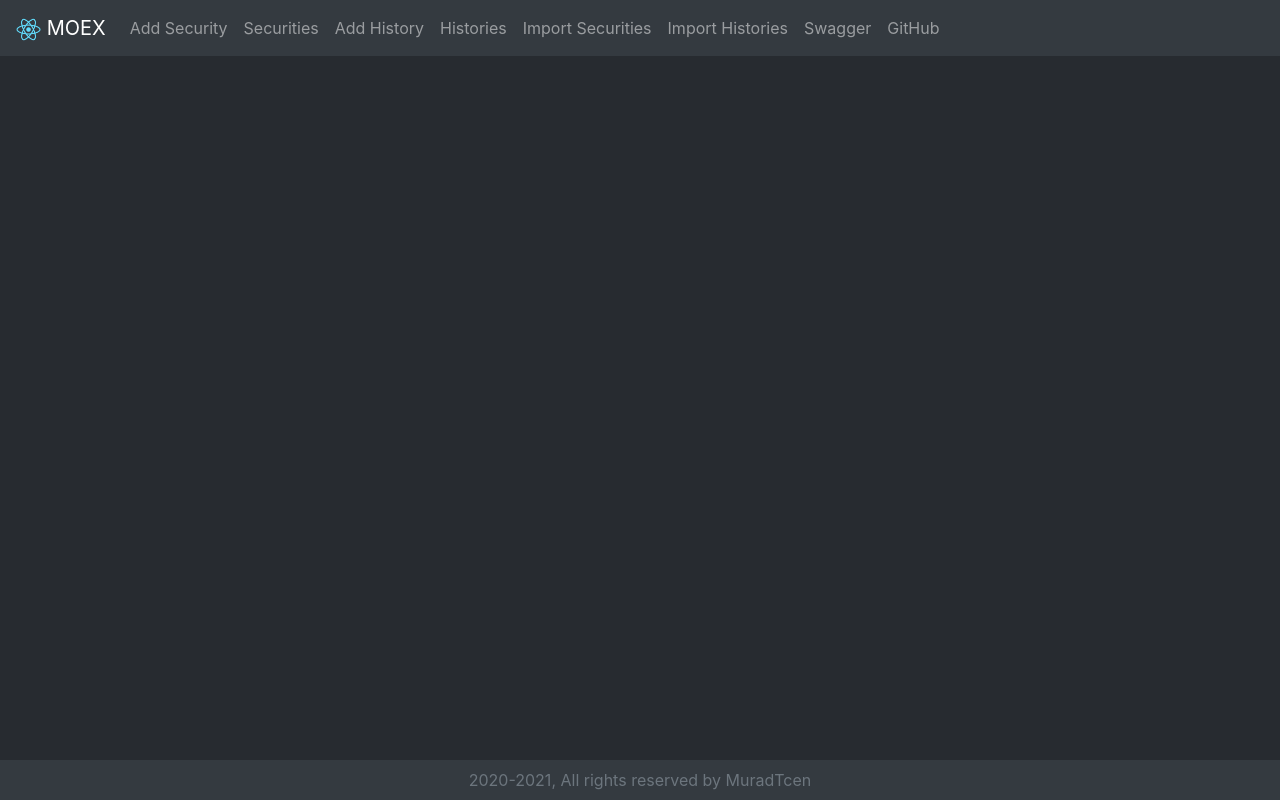
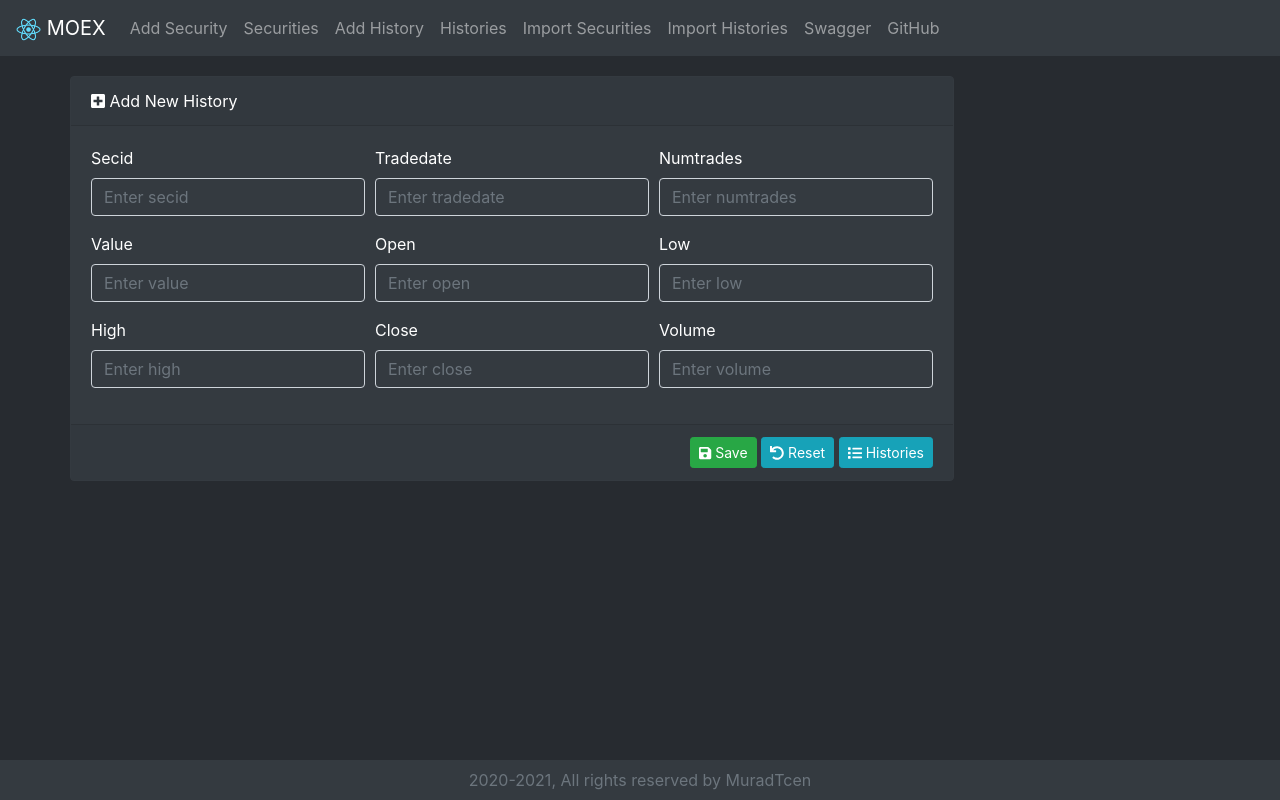
Before and after one commit to MuradTcen/for-tot-systems, a React (Create React App) app in the folder src/main/webapp/: page /add-history in a window 1280 px wide. Built offline with nearby package versions, Linux system fonts and the light colour scheme.

Commit message:
added front-end history, changed security

```diff
--- a/src/main/webapp/src/components/History.js
+++ b/src/main/webapp/src/components/History.js
@@ -8,196 +8,237 @@ import {MyToast} from './MyToast';
 
 export class History extends Component {
 
-    // constructor(props) {
-    //     super(props);
-    //     this.state = this.initialState;
-    //     this.state = {
-    //         show: false
-    //     };
-    //     this.historyChange = this.historyChange.bind(this);
-    //     this.submitHistory = this.submitHistory.bind(this);
-    // }
-    //
-    // initialState = {
-    //     secid: '', shortname: '', regnumber: '', name: '', emitentTitle: '', isTraded: false
-    // };
-    //
-    // componentDidMount() {
-    //     const historySecid = this.props.match.params.secid;
-    //     const historyDate = this.props.match.params.date;
-    //     if (historySecid && historyDate) {
-    //         this.findHistoryBySecidAndDate(historySecid, historyDate);
-    //     }
-    // }
-    //
-    // findHistoryBySecidAndDate = (historySecid, date) => {
-    //     axios.get("http://localhost:8080/api/history/" + historySecid + "/" + date)
-    //         .then(response => {
-    //             if (response.data != null) {
-    //                 this.setState({
-    //                     secid: response.data.secid,
-    //                     shortname: response.data.shortname,
-    //                     regnumber: response.data.regnumber,
-    //                     name: response.data.name,
-    //                     emitentTitle: response.data.emitentTitle,
-    //                     isTraded: response.data.isTraded ? "on" : "false",
-    //                 })
-    //             }
-    //         }).catch((error) => {
-    //         console.error("Error - " + error)
-    //     });
-    // };
-    //
-    // resetHistory = () => {
-    //     this.setState(() => this.initialState);
-    // };
-    //
-    // submitHistory = event => {
-    //     event.preventDefault();
-    //
-    //     const history = {
-    //         secid: this.state.secid,
-    //         shortname: this.state.shortname,
-    //         regnumber: this.state.regnumber,
-    //         name: this.state.name,
-    //         emitentTitle: this.state.emitentTitle,
-    //         isTraded: this.state.isTraded
-    //     };
-    //
-    //     axios.post("http://localhost:8080/api/history/", history)
-    //         .then(response => {
-    //             if (response.data != null) {
-    //                 this.setState({"show": true, "method": "post"});
-    //                 setTimeout(() => this.setState({"show": false}), 3000);
-    //                 setTimeout(() => this.securities(), 3000);
-    //             } else {
-    //                 this.setState({"show": false});
-    //             }
-    //         });
-    //
-    //     this.setState(this.initialState);
-    // };
-    //
-    // updateSecurity = event => {
-    //     event.preventDefault();
-    //
-    //     const security = {
-    //         secid: this.state.secid,
-    //         shortname: this.state.shortname,
-    //         regnumber: this.state.regnumber,
-    //         name: this.state.name,
-    //         emitentTitle: this.state.emitentTitle,
-    //         isTraded: this.state.isTraded
-    //     };
-    //
-    //     axios.put("http://localhost:8080/api/history/", security)
-    //         .then(response => {
-    //             if (response.data != null) {
-    //                 this.setState({"show": true, "method": "put"});
-    //                 setTimeout(() => this.setState({"show": false}), 3000);
-    //             } else {
-    //                 this.setState({"show": false});
-    //             }
-    //         });
-    //
-    //     this.setState(this.initialState);
-    // };
-    //
-    // historyChange = event => {
-    //     this.setState({
-    //         [event.target.name]: event.target.value
-    //     });
-    // };
-    //
-    // onChangeCheck = () => {
-    //     this.setState(initialState => ({
-    //         isTraded: !initialState.isTraded,
-    //     }));
-    // };
-    //
-    // securities = () => {
-    //     return this.props.history.push("/list");
-    // };
+    constructor(props) {
+        super(props);
+        this.state = this.initialState;
+        this.state = {
+            show: false
+        };
+        this.historyChange = this.historyChange.bind(this);
+        this.submitHistory = this.submitHistory.bind(this);
+    }
+
+    initialState = {
+        secid: '', tradedate: '', numtrades: '', value: '', open: '', low: '', high: '', close: '', volume: '',
+    };
+
+    componentDidMount() {
+        const historySecid = this.props.match.params.secid;
+        const historyDate = this.props.match.params.date;
+        if (historySecid && historyDate) {
+            this.findHistoryBySecidAndDate(historySecid, historyDate);
+        }
+    }
+
+    findHistoryBySecidAndDate = (historySecid, date) => {
+        axios.get("http://localhost:8080/api/history/" + historySecid + "/" + date)
+            .then(response => {
+                if (response.data != null) {
+                    this.setState({
+                        secid: response.data.secid,
+                        tradedate: response.data.tradedate,
+                        numtrades: response.data.numtrades,
+                        value: response.data.value,
+                        open: response.data.open,
+                        low: response.data.low,
+                        high: response.data.high,
+                        close: response.data.close,
+                        volume: response.data.volume,
+                    })
+                }
+            }).catch((error) => {
+            console.error("Error - " + error)
+        });
+    };
+
+    resetHistory = () => {
+        this.setState(() => this.initialState);
+    };
+
+    submitHistory = event => {
+        event.preventDefault();
+
+        const history = {
+            secid: this.state.secid,
+            tradedate: this.state.tradedate,
+            numtrades: this.state.numtrades,
+            value: this.state.value,
+            open: this.state.open,
+            low: this.state.low,
+            high: this.state.high,
+            close: this.state.close,
+            volume: this.state.volume,
+        };
+
+        axios.post("http://localhost:8080/api/history/", history)
+            .then(response => {
+                if (response.data != null) {
+                    this.setState({"show": true, "method": "post"});
+                    setTimeout(() => this.setState({"show": false}), 3000);
+                    setTimeout(() => this.histories(), 3000);
+                } else {
+                    this.setState({"show": false});
+                }
+            });
+
+        this.setState(this.initialState);
+    };
+
+    updateSecurity = event => {
+        event.preventDefault();
+
+        const security = {
+            secid: this.state.secid,
+            tradedate: this.state.tradedate,
+            numtrades: this.state.numtrades,
+            value: this.state.value,
+            open: this.state.open,
+            low: this.state.low,
+            high: this.state.high,
+            close: this.state.close,
+            volume: this.state.volume,
+        };
+
+        axios.put("http://localhost:8080/api/history/", security)
+            .then(response => {
+                if (response.data != null) {
+                    this.setState({"show": true, "method": "put"});
+                    setTimeout(() => this.setState({"show": false}), 3000);
+                } else {
+                    this.setState({"show": false});
+                }
+            });
+
+        this.setState(this.initialState);
+    };
+
+    historyChange = event => {
+        this.setState({
+            [event.target.name]: event.target.value
+        });
+    };
+
+    onChangeCheck = () => {
+        this.setState(initialState => ({
+            isTraded: !initialState.isTraded,
+        }));
+    };
+
+    histories = () => {
+        return this.props.history.push("/histories");
+    };
 
     render() {
-        // const {secid, name, shortname, regnumber, emitentTitle, isTraded} = this.state;
+        const {secid, tradedate, numtrades, value, open, low, high, close, volume} = this.state;
+
         return (
             <div>
-                {/*<div style={{"display": this.state.show ? "block" : "none"}}>*/}
-                {/*    <MyToast show={this.state.show}*/}
-                {/*             message={this.state.method === "put" ? "Security Updated Successfully." : "Security Saved Successfully."}*/}
-                {/*             type={"success"}/>*/}
-                {/*</div>*/}
-                {/*<Card className={"border border-dark bg-dark text-white"}>*/}
-                {/*    <Card.Header><FontAwesomeIcon icon={this.state.secid ? faEdit : faPlusSquare}/>{this.state.secid ? " Update Security" : " Add New Security"}</Card.Header>*/}
-                {/*    <Form onReset={this.resetHistory} onSubmit={this.props.match.params.id? this.updateSecurity : this.submitHistory} id="securityFormId">*/}
-                {/*        <Card.Body>*/}
-                {/*            <Form.Row>*/}
-                {/*                <Form.Group as={Col} controlId="formGridSecid">*/}
-                {/*                    <Form.Label>Secid</Form.Label>*/}
-                {/*                    <Form.Control required autoComplete="off" readOnly={this.props.match.params.id}*/}
-                {/*                                  type="text" name="secid"*/}
-                {/*                                  value={secid} onChange={this.historyChange}*/}
-                {/*                                  className={"bg-dark text-white"}*/}
-                {/*                                  placeholder="Enter secid"/>*/}
-                {/*                </Form.Group>*/}
-                {/*                <Form.Group as={Col} controlId="formGridShortname">*/}
-                {/*                    <Form.Label>Shortname</Form.Label>*/}
-                {/*                    <Form.Control required autoComplete="off"*/}
-                {/*                                  type="text" name="shortname"*/}
-                {/*                                  value={shortname}*/}
-                {/*                                  onChange={this.historyChange}*/}
-                {/*                                  className={"bg-dark text-white"}*/}
-                {/*                                  placeholder="Enter shortname"/>*/}
-                {/*                </Form.Group>*/}
-                {/*            </Form.Row>*/}
-                {/*            <Form.Row>*/}
-                {/*                <Form.Group as={Col} controlId="formGridRegnumber">*/}
-                {/*                    <Form.Label>Regnumber</Form.Label>*/}
-                {/*                    <Form.Control required autoComplete="off"*/}
-                {/*                                  type="text" name="regnumber"*/}
-                {/*                                  value={regnumber} onChange={this.historyChange}*/}
-                {/*                                  className={"bg-dark text-white"}*/}
-                {/*                                  placeholder="Enter regnumber"/>*/}
-                {/*                </Form.Group>*/}
-                {/*                <Form.Group as={Col} controlId="formGridname">*/}
-                {/*                    <Form.Label>Name</Form.Label>*/}
-                {/*                    <Form.Control required autoComplete="off"*/}
-                {/*                                  type="text" name="name"*/}
-                {/*                                  value={name} onChange={this.historyChange}*/}
-                {/*                                  className={"bg-dark text-white"}*/}
-                {/*                                  placeholder="Enter name"/>*/}
-                {/*                </Form.Group>*/}
-                {/*            </Form.Row>*/}
-                {/*            <Form.Row>*/}
-                {/*                <Form.Group as={Col} controlId="formGridEmitentTitle">*/}
-                {/*                    <Form.Label>Emitent Title</Form.Label>*/}
-                {/*                    <Form.Control required autoComplete="off"*/}
-                {/*                                  type="text" name="emitentTitle"*/}
-                {/*                                  value={emitentTitle} onChange={this.historyChange}*/}
-                {/*                                  className={"bg-dark text-white"}*/}
-                {/*                                  placeholder="Enter emitentTitle"/>*/}
-                {/*                </Form.Group>*/}
-                {/*            </Form.Row>*/}
-                {/*            <Form.Group controlId="formGridIsTraded">*/}
-                {/*                <Form.Check type="checkbox" name="isTraded"*/}
-                {/*                            checked={isTraded} onChange={this.onChangeCheck}*/}
-                {/*                            label="Is Traded"/>*/}
-                {/*            </Form.Group>*/}
-                {/*        </Card.Body>*/}
-                {/*        <Card.Footer style={{"textAlign": "right"}}>*/}
-                {/*            <Button size="sm" variant="success" type="submit">*/}
-                {/*                <FontAwesomeIcon icon={faSave}/> {this.props.match.params.id ? "Update" : "Save"}*/}
-                {/*            </Button>{' '}*/}
-                {/*            <Button size="sm" variant="info" type="reset">*/}
-                {/*                <FontAwesomeIcon icon={faUndo}/> Reset*/}
-                {/*            </Button>{' '}*/}
-                {/*            <Button size="sm" variant="info" type="button" onClick={this.securities.bind()}>*/}
-                {/*                <FontAwesomeIcon icon={faList}/> Securities*/}
-                {/*            </Button>*/}
-                {/*        </Card.Footer>*/}
-                {/*    </Form>*/}
-                {/*</Card>*/}
+                <div style={{"display": this.state.show ? "block" : "none"}}>
+                    <MyToast show={this.state.show}
+                             message={this.state.method === "put" ? "History Updated Successfully." : "History Saved Successfully."}
+                             type={"success"}/>
+                </div>
+                <Card className={"border border-dark bg-dark text-white"}>
+                    <Card.Header><FontAwesomeIcon
+                        icon={this.state.secid ? faEdit : faPlusSquare}/>{this.props.match.params.secid ? " Update History" : " Add New History"}
+                    </Card.Header>
+                    <Form onReset={this.resetHistory}
+                          onSubmit={this.props.match.params.id ? this.updateSecurity : this.submitHistory}
+                          id="historyFormId">
+                        <Card.Body>
+                            <Form.Row>
+                                <Form.Group as={Col} controlId="formGridSecid">
+                                    <Form.Label>Secid</Form.Label>
+                                    <Form.Control required autoComplete="off" readOnly={this.props.match.params.secid}
+                                                  type="text" name="secid"
+                                                  value={secid} onChange={this.historyChange}
+                                                  className={"bg-dark text-white"}
+                                                  placeholder="Enter secid"/>
+                                </Form.Group>
+                                <Form.Group as={Col} controlId="formGridTradedate">
+                                    <Form.Label>Tradedate</Form.Label>
+                                    <Form.Control required autoComplete="off" readOnly={this.props.match.params.secid}
+                                                  type="text" name="tradedate"
+                                                  value={tradedate}
+                                                  onChange={this.historyChange}
+                                                  className={"bg-dark text-white"}
+                                                  placeholder="Enter tradedate"/>
+                                </Form.Group>
+                                <Form.Group as={Col} controlId="formGridRegnumber">
+                                    <Form.Label>Numtrades</Form.Label>
+                                    <Form.Control required autoComplete="off"
+                                                  type="text" name="numtrades"
+                                                  value={numtrades} onChange={this.historyChange}
+                                                  className={"bg-dark text-white"}
+                                                  placeholder="Enter numtrades"/>
+                                </Form.Group>
+                            </Form.Row>
+                            <Form.Row>
+                                <Form.Group as={Col} controlId="formGridValue">
+                                    <Form.Label>Value</Form.Label>
+                                    <Form.Control required autoComplete="off"
+                                                  type="text" name="value"
+                                                  value={value} onChange={this.historyChange}
+                                                  className={"bg-dark text-white"}
+                                                  placeholder="Enter value"/>
+                                </Form.Group>
+                                <Form.Group as={Col} controlId="formGridOpen">
+                                    <Form.Label>Open</Form.Label>
+                                    <Form.Control required autoComplete="off"
+                                                  type="text" name="open"
+                                                  value={open} onChange={this.historyChange}
+                                                  className={"bg-dark text-white"}
+                                                  placeholder="Enter open"/>
+                                </Form.Group>
+                                <Form.Group as={Col} controlId="formGridLow">
+                                    <Form.Label>Low</Form.Label>
+                                    <Form.Control required autoComplete="off"
+                                                  type="text" name="low"
+                                                  value={low} onChange={this.historyChange}
+                                                  className={"bg-dark text-white"}
+                                                  placeholder="Enter low"/>
+                                </Form.Group>
+                            </Form.Row>
+                            <Form.Row>
+                                <Form.Group as={Col} controlId="formGridHigh">
+                                    <Form.Label>High</Form.Label>
+                                    <Form.Control required autoComplete="off"
+                                                  type="text" name="high"
+                                                  value={high} onChange={this.historyChange}
+                                                  className={"bg-dark text-white"}
+                                                  placeholder="Enter high"/>
+                                </Form.Group>
+                                <Form.Group as={Col} controlId="formGridClose">
+                                    <Form.Label>Close</Form.Label>
+                                    <Form.Control required autoComplete="off"
+                                                  type="text" name="close"
+                                                  value={close} onChange={this.historyChange}
+                                                  className={"bg-dark text-white"}
+                                                  placeholder="Enter close"/>
+                                </Form.Group>
+                                <Form.Group as={Col} controlId="formGridVolume">
+                                    <Form.Label>Volume</Form.Label>
+                                    <Form.Control required autoComplete="off"
+                                                  type="text" name="volume"
+                                                  value={volume} onChange={this.historyChange}
+                                                  className={"bg-dark text-white"}
+                                                  placeholder="Enter volume"/>
+                                </Form.Group>
+                            </Form.Row>
+                        </Card.Body>
+                        <Card.Footer style={{"textAlign": "right"}}>
+                            <Button size="sm" variant="success" type="submit">
+                                <FontAwesomeIcon icon={faSave}/> {this.props.match.params.secid ? "Update" : "Save"}
+                            </Button>{' '}
+                            <Button size="sm" variant="info" type="reset">
+                                <FontAwesomeIcon icon={faUndo}/> Reset
+                            </Button>{' '}
+                            <Button size="sm" variant="info" type="button" onClick={this.histories.bind()}>
+                                <FontAwesomeIcon icon={faList}/> Histories
+                            </Button>
+                        </Card.Footer>
+                    </Form>
+                </Card>
             </div>
         );
     }
--- a/src/main/webapp/src/components/Security.js
+++ b/src/main/webapp/src/components/Security.js
@@ -68,7 +68,7 @@ export class Security extends Component {
                 if (response.data != null) {
                     this.setState({"show": true, "method": "post"});
                     setTimeout(() => this.setState({"show": false}), 3000);
-                    setTimeout(() => this.securities(), 3000);
+                    setTimeout(() => this.histories(), 3000);
                 } else {
                     this.setState({"show": false});
                 }
@@ -115,7 +115,7 @@ export class Security extends Component {
     };
 
     securities = () => {
-        return this.props.history.push("/list");
+        return this.props.history.push("/securities");
     };
 
     render() {
```
